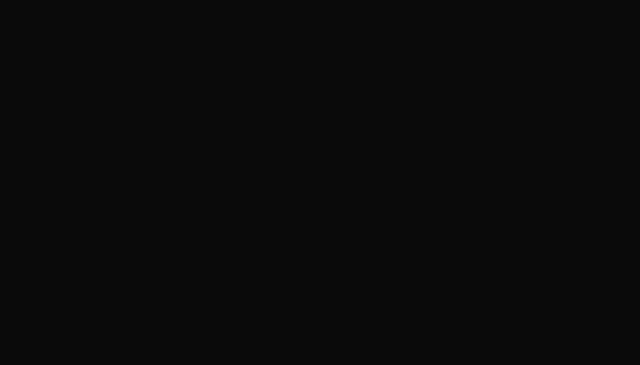
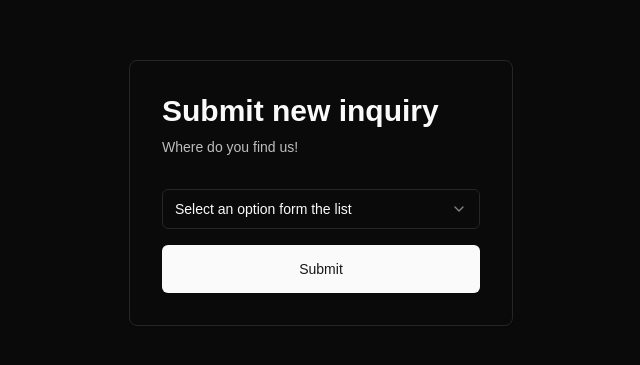
Before and after one commit to default64bit/alienlead-task, a Next.js app: page /inquiry-submistion/step2 in a window 1280 px wide. Shown: the part 207-572 px from the top of the page, without its empty margins (319-959 px from the left). Built offline with nearby package versions, Linux system fonts and the light colour scheme.

Commit message:
added forms to submit user inquiry

```diff
--- a/package.json
+++ b/package.json
@@ -27,6 +27,7 @@
     "react": "^19.0.0",
     "react-dom": "^19.0.0",
     "react-hook-form": "^7.54.2",
+    "react-icons": "^5.4.0",
     "tailwind-merge": "^3.0.1",
     "tailwindcss-animate": "^1.0.7",
     "zod": "^3.24.1"
--- a/src/app/inquiry-submistion/step1/page.tsx
+++ b/src/app/inquiry-submistion/step1/page.tsx
@@ -1,36 +1,84 @@
 "use client";
-import { useContext } from "react";
+import { useContext, useState } from "react";
 import { z } from "zod";
 import { zodResolver } from "@hookform/resolvers/zod";
 import { useForm } from "react-hook-form";
 import { formContext } from "@/providers/InquiryFormContextProvider";
 import { useRouter } from "next/navigation";
+import { Card, CardContent } from "@/components/shadcn/Card";
+import { Input } from "@/components/shadcn/Input";
+import { Button } from "@/components/shadcn/Button";
+import { Form, FormControl, FormField, FormItem, FormLabel, FormMessage } from "@/components/shadcn/Form";
+import { TbLoader } from "react-icons/tb";
 
 const stepOneFormSchema = z.object({
     fullname: z.string({ required_error: "This field is required" }),
     email: z.string({ required_error: "This field is required" }).email("This is not a valid email address"),
 });
 
-const sourceOptions = ["Google", "Social Media", "Friends"];
-const stepTwoFormSchema = z.object({
-    inquirySource: z
-        .string({ required_error: "This field is required" })
-        .array()
-        .refine((val) => val.some((v) => sourceOptions.includes(v))),
-});
-
 export default function LeadCollectingForm() {
     const InquiryForm = useContext(formContext);
     const router = useRouter();
+    const [loading, setLoading] = useState(false);
 
     const form_stepOne = useForm<z.infer<typeof stepOneFormSchema>>({
         resolver: zodResolver(stepOneFormSchema),
+        defaultValues: { fullname: "", email: "" },
     });
 
     const onSubmit = async (values: z.infer<typeof stepOneFormSchema>) => {
+        setLoading(true);
         InquiryForm.dispatch({ type: "setFormValues", form: values });
+        setLoading(false);
+
         router.push("/inquiry-submistion/step2");
     };
 
-    return <div></div>;
+    return (
+        <>
+            <Card className="w-full max-w-96">
+                <Form {...form_stepOne}>
+                    <CardContent className="flex flex-col items-center gap-6 w-full p-8">
+                        <form onSubmit={form_stepOne.handleSubmit(onSubmit)} className="space-y-8 w-full">
+                            <div className="flex flex-col gap-2">
+                                <h1 className="text-3xl font-bold">Submit new inquiry</h1>
+                                <p className="text-sm opacity-75  text-pretty">Enter your fullname and email address!</p>
+                            </div>
+                            <div className="flex flex-col items-center gap-4 w-full" key="enter">
+                                <FormField
+                                    control={form_stepOne.control}
+                                    name="fullname"
+                                    render={({ field }) => (
+                                        <FormItem className="w-full">
+                                            <FormLabel>Fullname</FormLabel>
+                                            <FormControl>
+                                                <Input placeholder="" {...field} />
+                                            </FormControl>
+                                            <FormMessage />
+                                        </FormItem>
+                                    )}
+                                />
+                                <FormField
+                                    control={form_stepOne.control}
+                                    name="email"
+                                    render={({ field }) => (
+                                        <FormItem className="w-full">
+                                            <FormLabel>Email address</FormLabel>
+                                            <FormControl>
+                                                <Input placeholder="" {...field} />
+                                            </FormControl>
+                                            <FormMessage />
+                                        </FormItem>
+                                    )}
+                                />
+                                <Button className="w-full py-6" type="submit" disabled={loading}>
+                                    {loading ? <TbLoader className="animate-spin" size="1.25rem" /> : "Continue"}
+                                </Button>
+                            </div>
+                        </form>
+                    </CardContent>
+                </Form>
+            </Card>
+        </>
+    );
 }
--- a/src/app/inquiry-submistion/step2/page.tsx
+++ b/src/app/inquiry-submistion/step2/page.tsx
@@ -1,7 +1,15 @@
 "use client";
+import { useContext, useState } from "react";
 import { z } from "zod";
 import { zodResolver } from "@hookform/resolvers/zod";
 import { useForm } from "react-hook-form";
+import { Card, CardContent } from "@/components/shadcn/Card";
+import { Button } from "@/components/shadcn/Button";
+import { Form, FormControl, FormField, FormItem, FormLabel, FormMessage } from "@/components/shadcn/Form";
+import { TbLoader } from "react-icons/tb";
+import { formContext } from "@/providers/InquiryFormContextProvider";
+import { Select, SelectContent, SelectItem, SelectTrigger, SelectValue } from "@/components/shadcn/Select";
+import { useRouter } from "next/navigation";
 
 const sourceOptions = ["Google", "Social Media", "Friends"];
 const stepTwoFormSchema = z.object({
@@ -12,11 +20,62 @@
 });
 
 export default function LeadCollectingForm() {
+    const InquiryForm = useContext(formContext);
+    const router = useRouter();
+    const [loading, setLoading] = useState(false);
+
     const form_stepTwo = useForm<z.infer<typeof stepTwoFormSchema>>({
         resolver: zodResolver(stepTwoFormSchema),
     });
 
-    const onSubmit = async (values: z.infer<typeof stepTwoFormSchema>) => {};
+    const onSubmit = async (values: z.infer<typeof stepTwoFormSchema>) => {
+        router.push("/inquiry-submistion/thank-you");
+    };
 
-    return <div></div>;
+    return (
+        <>
+            <Card className="w-full max-w-96">
+                <Form {...form_stepTwo}>
+                    <CardContent className="flex flex-col items-center gap-6 w-full p-8">
+                        <form onSubmit={form_stepTwo.handleSubmit(onSubmit)} className="space-y-8 w-full">
+                            <div className="flex flex-col gap-2">
+                                <h1 className="text-3xl font-bold">Submit new inquiry</h1>
+                                <p className="text-sm opacity-75  text-pretty">Where do you find us!</p>
+                            </div>
+                            <div className="flex flex-col items-center gap-4 w-full" key="enter">
+                                <FormField
+                                    control={form_stepTwo.control}
+                                    name="inquirySource"
+                                    render={({ field }) => (
+                                        <FormItem className="w-full">
+                                            {/* <FormLabel>Select an option form the list</FormLabel> */}
+                                            <Select onValueChange={field.onChange}>
+                                                <FormControl>
+                                                    <SelectTrigger>
+                                                        <SelectValue placeholder="Select an option form the list" />
+                                                    </SelectTrigger>
+                                                </FormControl>
+                                                <SelectContent>
+                                                    {sourceOptions.map((item) => (
+                                                        <SelectItem value={item} key={item}>
+                                                            {item}
+                                                        </SelectItem>
+                                                    ))}
+                                                </SelectContent>
+                                            </Select>
+                                            <FormMessage />
+                                        </FormItem>
+                                    )}
+                                />
+
+                                <Button className="w-full py-6" type="submit" disabled={loading}>
+                                    {loading ? <TbLoader className="animate-spin" size="1.25rem" /> : "Submit"}
+                                </Button>
+                            </div>
+                        </form>
+                    </CardContent>
+                </Form>
+            </Card>
+        </>
+    );
 }
--- /dev/null
+++ b/src/app/inquiry-submistion/thank-you/page.tsx
@@ -0,0 +1,31 @@
+"use client";
+import { Card, CardContent } from "@/components/shadcn/Card";
+import { Button } from "@/components/shadcn/Button";
+import Link from "next/link";
+import { TbCheck } from "react-icons/tb";
+
+export default function LeadCollectingForm() {
+    return (
+        <>
+            <Card className="w-full max-w-screen-sm">
+                <CardContent className="flex flex-col items-center gap-6 w-full p-8">
+                    <span className="bg-lime-700/10 rounded-full p-6">
+                        <TbCheck color="lime" size={120} />
+                    </span>
+                    <div className="flex flex-col items-center gap-1">
+                        <h1 className="text-3xl font-bold">Thanks for your submistion!</h1>
+                        <p className="opacity-70">We saved your inputs, and will assign a sellsman to you shortly!</p>
+                    </div>
+                    <div className="flex items-center gap-4">
+                        <Button asChild>
+                            <Link href="/inquiry-submistion/step1">+ Submit new inquiry</Link>
+                        </Button>
+                        <Button asChild>
+                            <Link href="/">Head to home page</Link>
+                        </Button>
+                    </div>
+                </CardContent>
+            </Card>
+        </>
+    );
+}
--- a/src/app/page.tsx
+++ b/src/app/page.tsx
@@ -6,10 +6,10 @@
         <>
             <h1 className="text-3xl font-bold mb-10">Welcome To Lead Management Demo 👋</h1>
             <div className="flex items-center gap-4">
-                <Button>
+                <Button asChild>
                     <Link href="/inquiry-submistion/step1">+ Submit new inquiry</Link>
                 </Button>
-                <Button>
+                <Button asChild>
                     <Link href="/admin">Admin Panel</Link>
                 </Button>
             </div>
```
Also changed, not shown: 1 other file (tests, documents, lock files or other folders).
